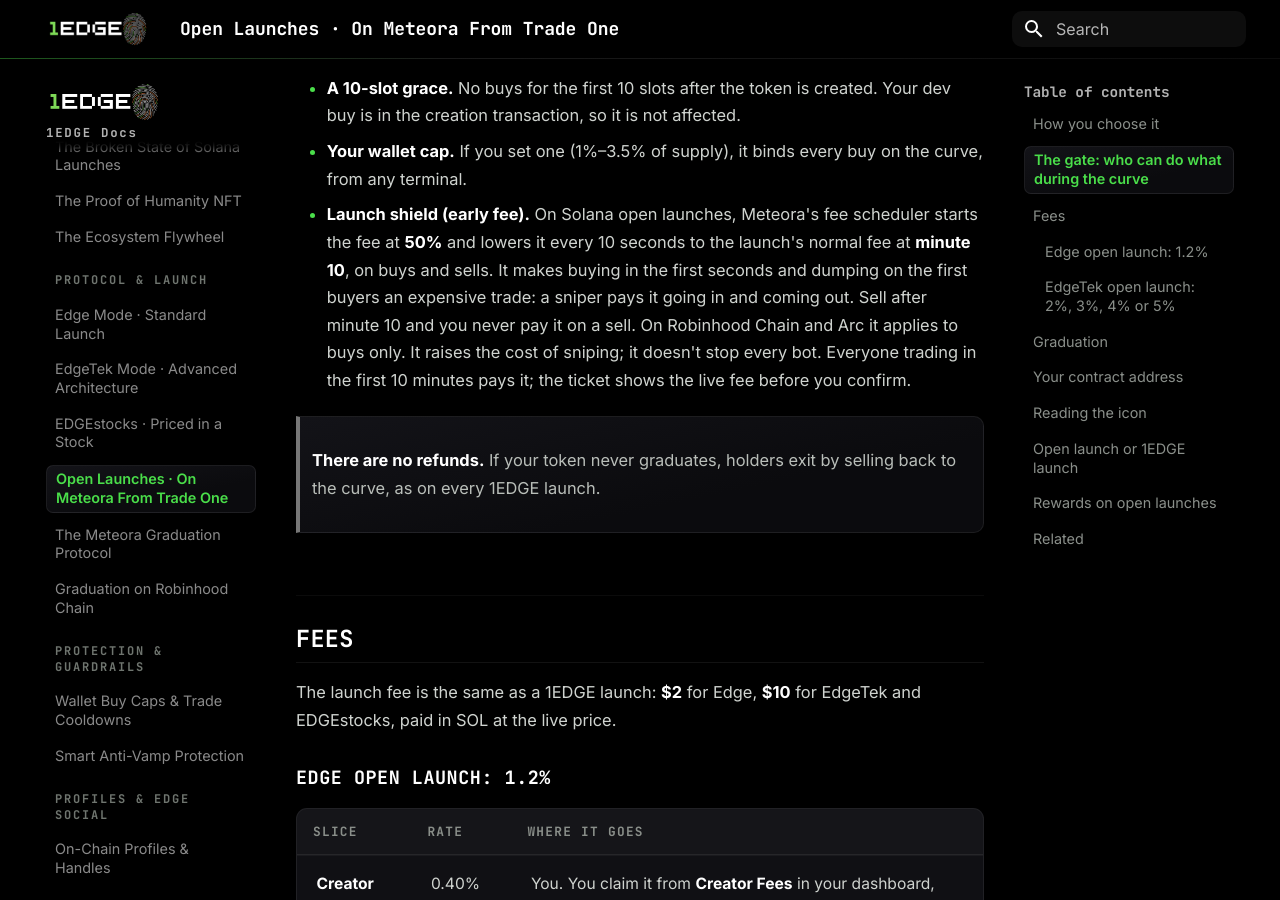
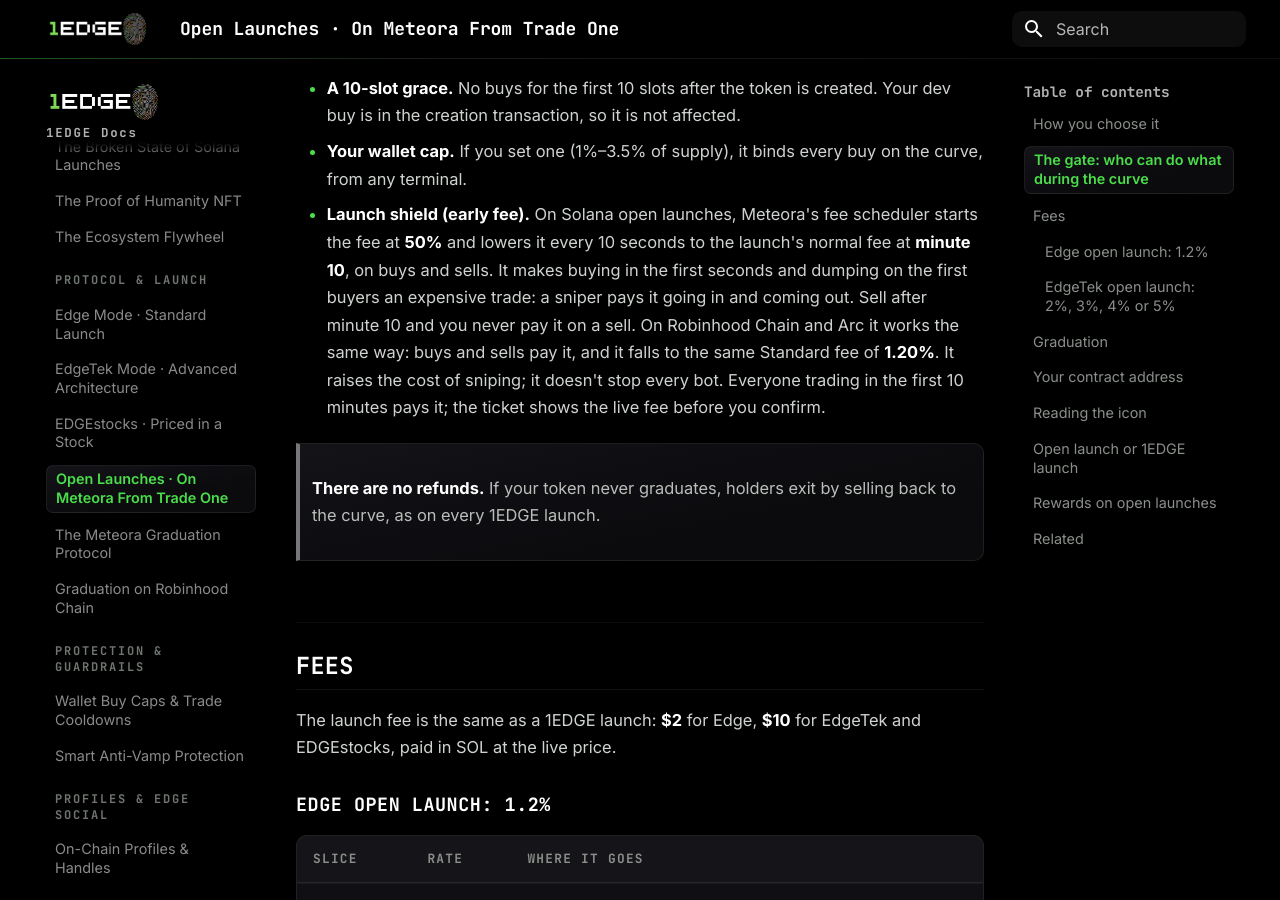
Before and after one commit to Tedz-1edge/1edge-docs, an MkDocs documentation site: the page built from docs/protocol/open-launches.md, in a window 1280 px wide and 900 px high, scrolled down 1600 px. Built offline with MkDocs 1.6.1 and Material for MkDocs 9.7.7, drawn with Linux system fonts in a browser that asks for light colours.

Commit message:
open launches: the launch shield on Robinhood Chain and Arc is on buys AND sells too, falling to Standard 1.20% (founder 02 Oct, EVMFEE)
Co-Authored-By: Claude Opus 5.5 <noreply@anthropic.com>

```diff
--- a/docs/protocol/open-launches.md
+++ b/docs/protocol/open-launches.md
@@ -34,7 +34,7 @@ On top of the pass, every open launch carries the same anti-bot rules on the cur
 * **One buy per pool per slot.** A second buy in the same slot is refused, so a bundle can't land several wallets at once.
 * **A 10-slot grace.** No buys for the first 10 slots after the token is created. Your dev buy is in the creation transaction, so it is not affected.
 * **Your wallet cap.** If you set one (1%–3.5% of supply), it binds every buy on the curve, from any terminal.
-* **Launch shield (early fee).** On Solana open launches, Meteora's fee scheduler starts the fee at **50%** and lowers it every 10 seconds to the launch's normal fee at **minute 10**, on buys and sells. It makes buying in the first seconds and dumping on the first buyers an expensive trade: a sniper pays it going in and coming out. Sell after minute 10 and you never pay it on a sell. On Robinhood Chain and Arc it applies to buys only. It raises the cost of sniping; it doesn't stop every bot. Everyone trading in the first 10 minutes pays it; the ticket shows the live fee before you confirm.
+* **Launch shield (early fee).** On Solana open launches, Meteora's fee scheduler starts the fee at **50%** and lowers it every 10 seconds to the launch's normal fee at **minute 10**, on buys and sells. It makes buying in the first seconds and dumping on the first buyers an expensive trade: a sniper pays it going in and coming out. Sell after minute 10 and you never pay it on a sell. On Robinhood Chain and Arc it works the same way: buys and sells pay it, and it falls to the same Standard fee of **1.20%**. It raises the cost of sniping; it doesn't stop every bot. Everyone trading in the first 10 minutes pays it; the ticket shows the live fee before you confirm.
 
 > **There are no refunds.** If your token never graduates, holders exit by selling back to the curve, as on every 1EDGE launch.
 
```
